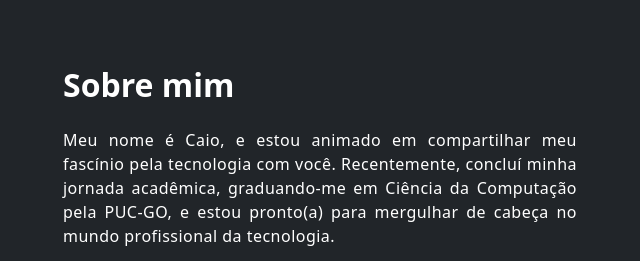
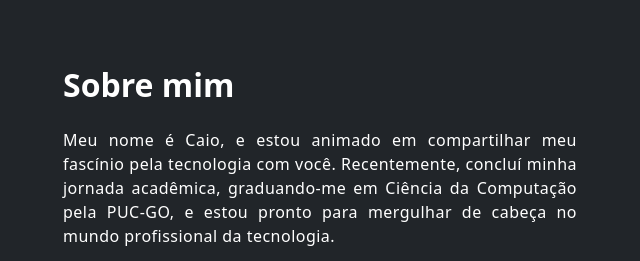
Before and after one commit to Caio-Milhomem/Primeiro-portifolio, a plain HTML site: page index.html in a window 1280 px wide. Shown: the part 940-1201 px from the top of the page, 35-675 px from the left. Drawn offline with nearby package versions, Linux system fonts and the light colour scheme.

Commit message:
Text corretions

```diff
--- a/index.html
+++ b/index.html
@@ -45,7 +45,7 @@
           <p class="mx-3" style="letter-spacing: 0.03em;">
             Meu nome é Caio, e estou animado em compartilhar meu fascínio pela tecnologia com você.
             Recentemente, concluí minha jornada acadêmica, graduando-me em Ciência da Computação pela PUC-GO, e estou
-            pronto(a) para mergulhar de cabeça no mundo profissional da tecnologia. </p>
+            pronto para mergulhar de cabeça no mundo profissional da tecnologia. </p>
           <p class="mx-3" style="letter-spacing: 0.05em;">
             Estou ansioso para embarcar nesta jornada profissional, aprender com cada experiência e
             contribuir para o avanço da tecnologia. Se você está em busca de um profissional
```
